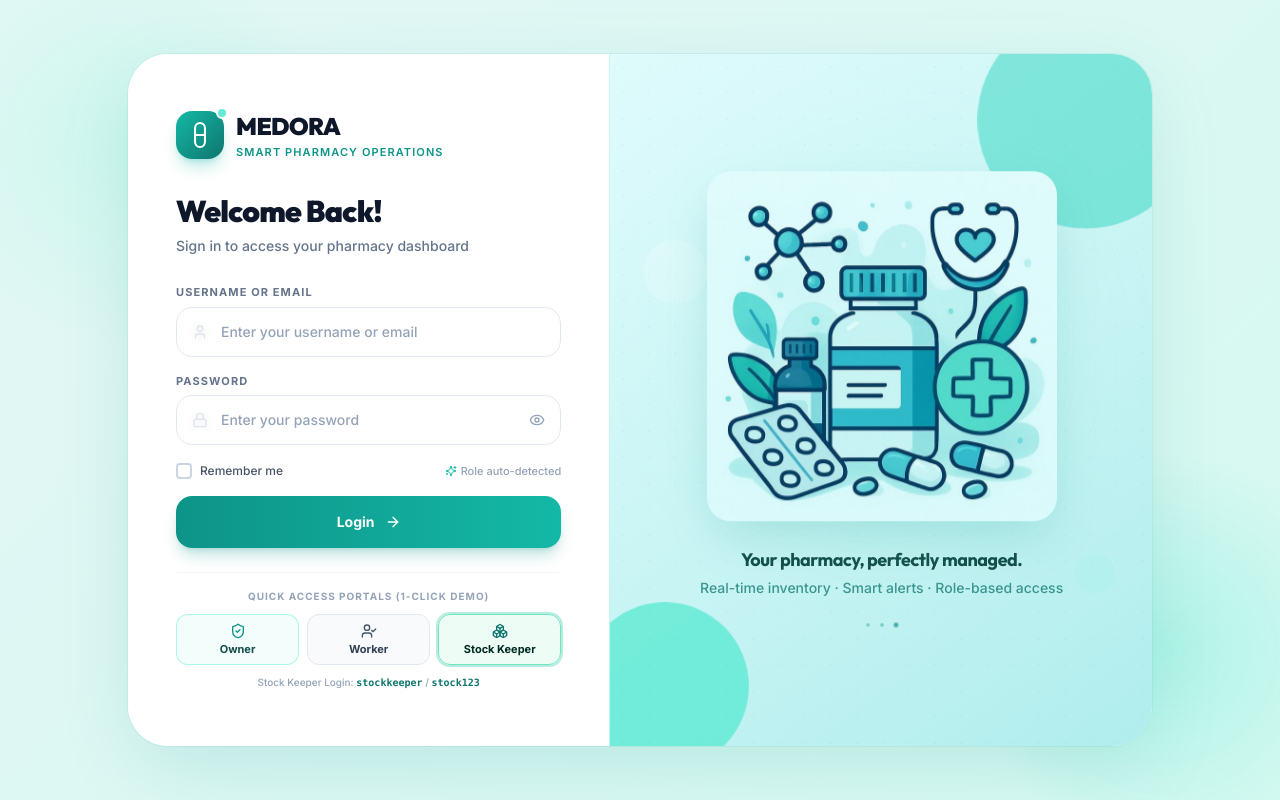
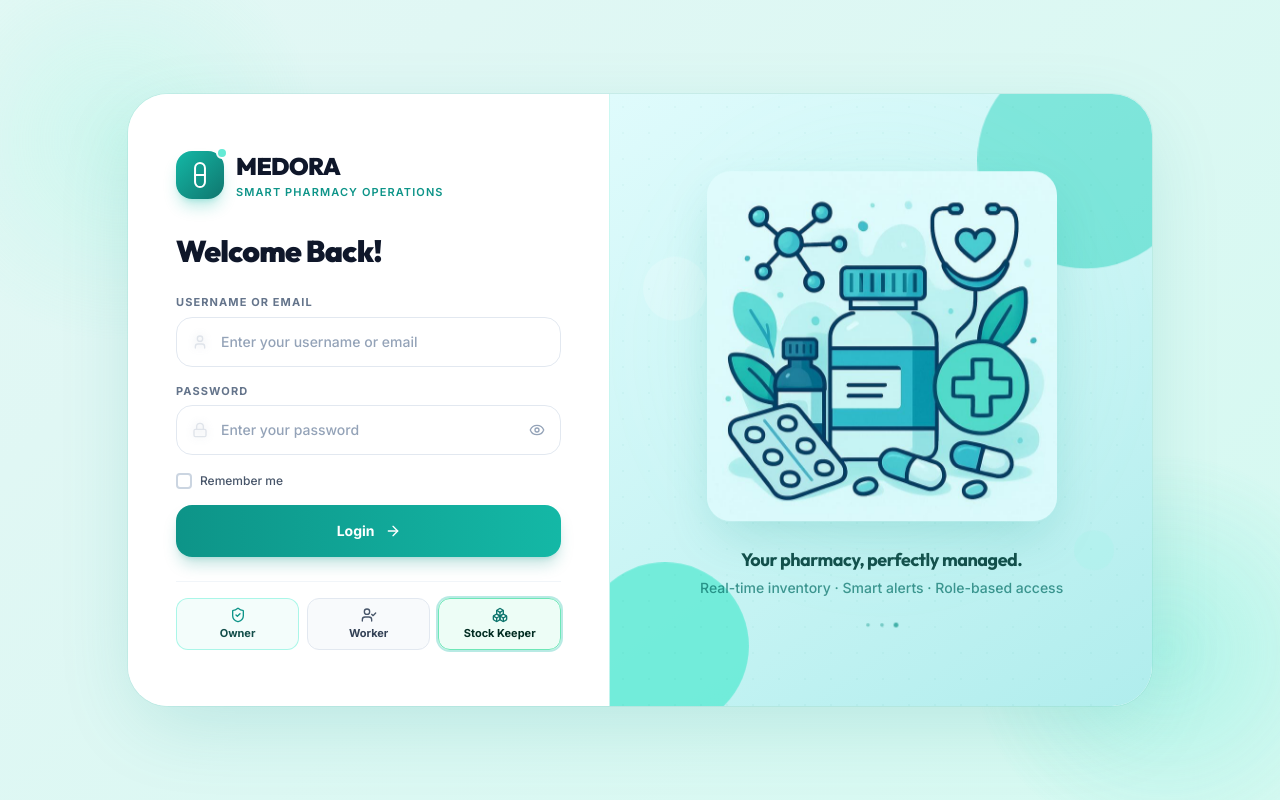
Before and after one commit to kanishka-b06/medora-pharmacy, a React (Vite) app: page / in a window 1280 px wide. Built offline with nearby package versions, Linux system fonts and the light colour scheme.

Commit message:
style: remove demo text, subtitle, and helper labels from login page

```diff
--- a/src/pages/auth/LoginPage.jsx
+++ b/src/pages/auth/LoginPage.jsx
@@ -9,7 +9,6 @@ import {
   ShieldCheck,
   UserCheck,
   CheckCircle2,
-  Sparkles,
   Boxes,
 } from 'lucide-react';
 import { usePharmacy } from '../../context/PharmacyContext';
@@ -173,13 +172,10 @@ export function LoginPage({ onLoginSuccess }) {
             </div>
 
             {/* ── Heading ── */}
-            <div className="mb-7">
+            <div className="mb-6">
               <h1 className="text-3xl font-black text-slate-900 tracking-tight leading-tight" style={{ fontFamily: 'var(--font-heading)' }}>
                 Welcome Back!
               </h1>
-              <p className="mt-1.5 text-sm text-slate-500 font-medium">
-                Sign in to access your pharmacy dashboard
-              </p>
             </div>
 
             {/* ── Error alert ── */}
@@ -277,10 +273,6 @@ export function LoginPage({ onLoginSuccess }) {
                     Remember me
                   </span>
                 </label>
-                <span className="text-[11px] text-slate-400 font-medium flex items-center gap-1">
-                  <Sparkles className="w-3 h-3 text-teal-500" />
-                  Role auto-detected
-                </span>
               </div>
 
               {/* ── Login button ── */}
@@ -322,9 +314,6 @@ export function LoginPage({ onLoginSuccess }) {
 
             {/* ── Quick-fill buttons ── */}
             <div className="mt-6 pt-4 border-t border-slate-100">
-              <p className="text-[10px] text-slate-400 font-bold uppercase tracking-widest text-center mb-2.5">
-                Quick Access Portals (1-Click Demo)
-              </p>
               <div className="grid grid-cols-3 gap-2">
                 <button
                   type="button"
@@ -360,15 +349,12 @@ export function LoginPage({ onLoginSuccess }) {
                     bg-emerald-50/90 hover:bg-emerald-100 border border-emerald-300 hover:border-emerald-400
                     text-emerald-950 text-xs font-bold transition-all duration-200
                     hover:shadow-sm hover:-translate-y-0.5 active:translate-y-0 cursor-pointer ring-2 ring-teal-500/30"
-                  title="Enter Stock Keeper Portal (New)"
+                  title="Enter Stock Keeper Portal"
                 >
                   <Boxes className="w-4 h-4 text-teal-700" />
                   <span className="text-[11px] leading-tight font-bold">Stock Keeper</span>
                 </button>
               </div>
-              <p className="mt-2.5 text-center text-[10px] text-slate-400 font-medium">
-                Stock Keeper Login: <span className="font-mono text-teal-700 font-bold">stockkeeper</span> / <span className="font-mono text-teal-700 font-bold">stock123</span>
-              </p>
             </div>
 
           </div>{/* /animate-form-in */}
```
